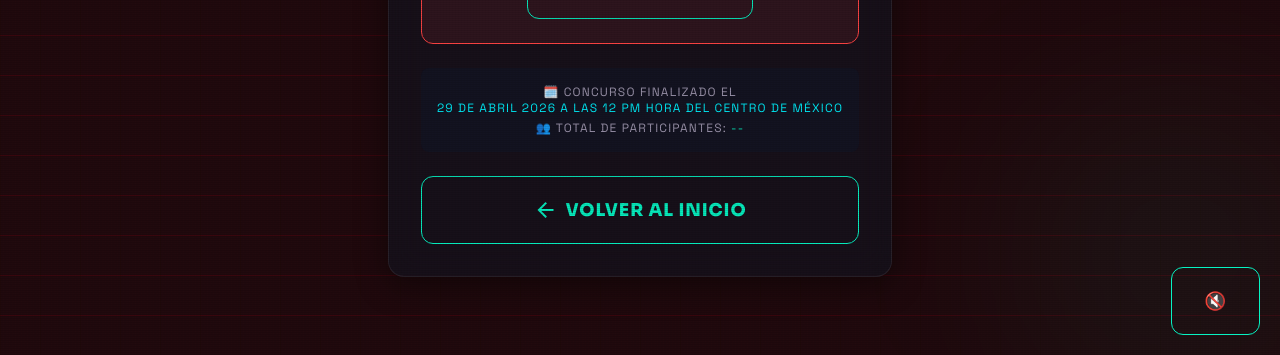
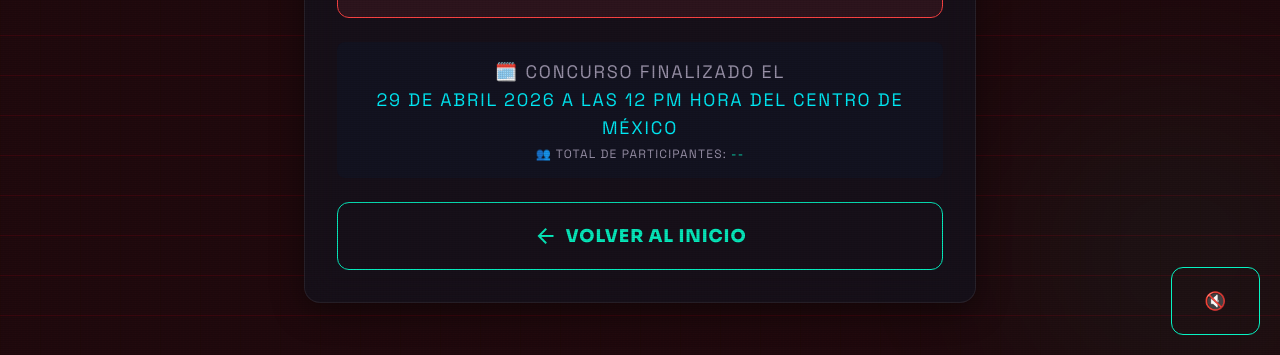
Before and after one commit to rpalafoxlopez/mcbquizabril, a website: page public/ranking-ganadores.html in a window 1280 px wide. Shown: the part 445-800 px from the top of the page. Drawn offline with nearby package versions, Linux system fonts and the light colour scheme; no server answers.

```diff
--- a/public/ranking-ganadores.html
+++ b/public/ranking-ganadores.html
@@ -646,7 +646,7 @@
 
                 <!-- Date Info -->
                 <div class="text-center mt-6 p-4 rounded-lg bg-surface-container">
-                    <p class="font-label text-xs text-on-surface-variant uppercase tracking-widest">
+                    <p class="font-label text-lg text-on-surface-variant uppercase tracking-widest">
                         🗓️ Concurso finalizado el
                         <br/>
                         <span class="text-primary">29 DE ABRIL 2026 A LAS 12 PM HORA DEL CENTRO DE MÉXICO</span>
```
